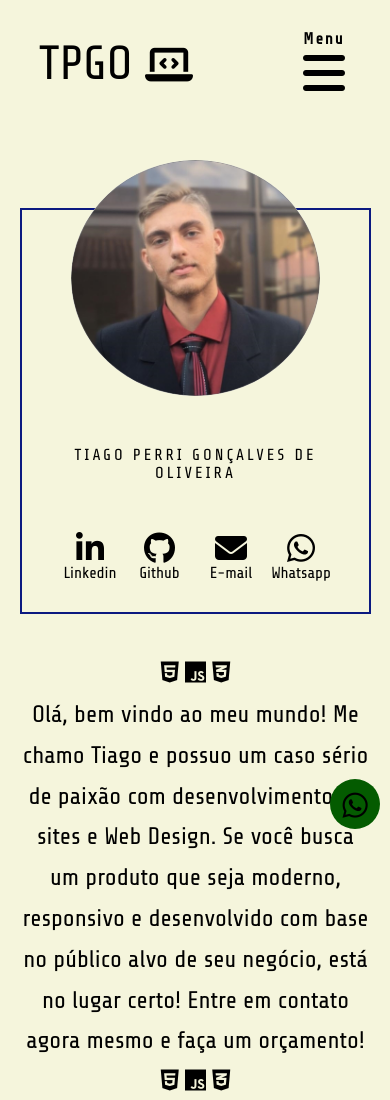
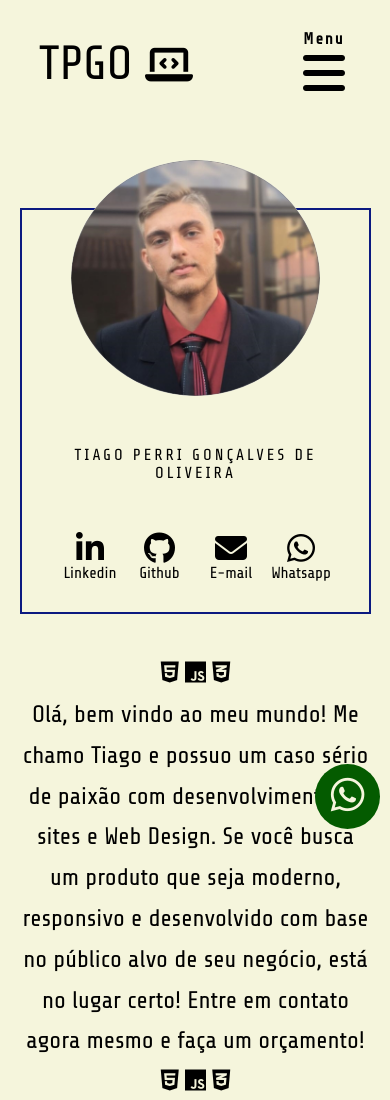
Before and after one commit to TiagoPerri/TiagoPerri.github.io, a plain HTML site: page index.html in a window 390 px wide. Shown: the top 1100 px of the page. Drawn offline with nearby package versions, Linux system fonts and the light colour scheme.

Commit message:
pequeno ajuste btn wpp

```diff
--- a/css/style.css
+++ b/css/style.css
@@ -26,6 +26,7 @@
 
 .zapzap i{
     font-size: 2em;
+    color: beige;
 }
 
 .zapzap p{
@@ -496,14 +497,14 @@
     }
 
     .btn-fixed{
-        width: 50px;
-        height: 50px;
+        width: 65px;
+        height: 65px;
 
         bottom: 15px;
     }
 
     .btn-fixed .zapzap i{
-        font-size: 1.8em;
+        font-size: 2.4em;
         align-self: center;
     }
 
```
